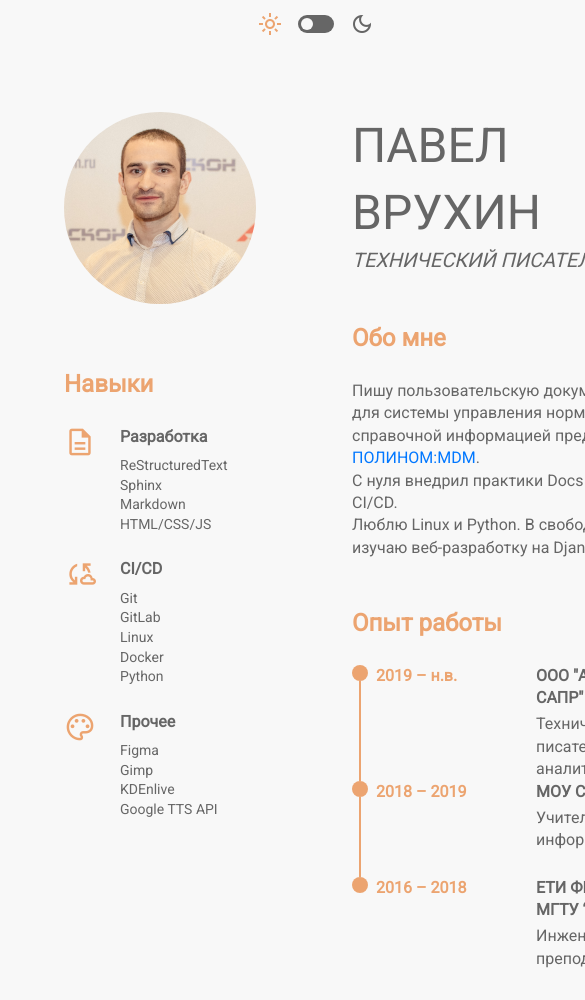
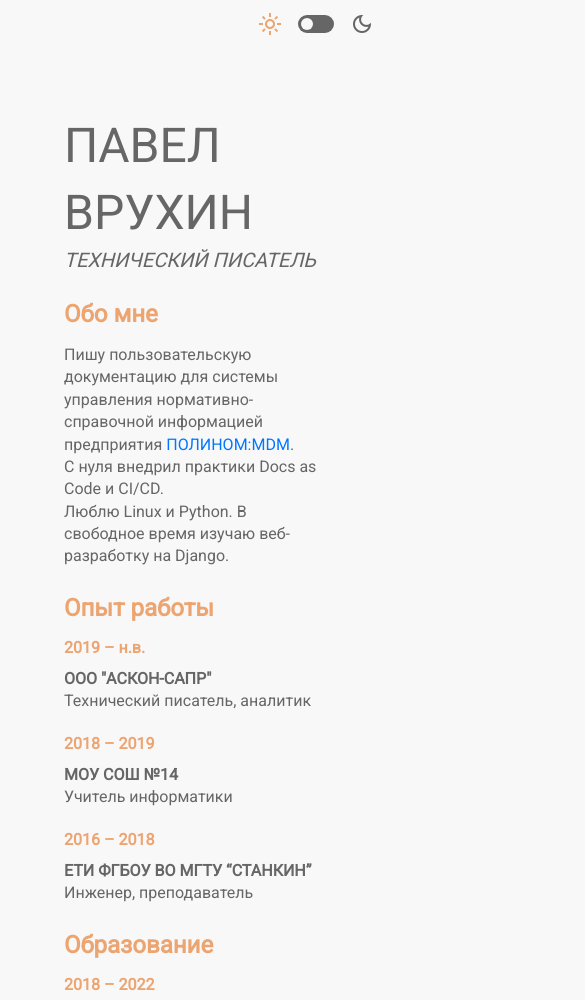
Before and after one commit to vrukhin/vrukhin.github.io, a plain HTML site: page index.html in a window 390 px wide. Shown: the top 1000 px of the page, 585 px wide, since content can reach past the window. Drawn offline with nearby package versions, Linux system fonts and the light colour scheme.

Commit message:
Добавлена поддержка мобильных устройств

```diff
--- a/static/css/bio.css
+++ b/static/css/bio.css
@@ -69,6 +69,7 @@
     width: 128px;
     flex-shrink: 0;
     margin-right: 32px;
+    margin-bottom: 8px;
 }
 
 .timeline-date {
--- a/static/css/style.css
+++ b/static/css/style.css
@@ -46,3 +46,50 @@ a:visited {
         top: 100%;
     }
 }
+
+@media (max-width: 800px) {
+    .section-header {
+        margin-bottom: 12px;
+    }
+    .content {
+        flex-direction: column;
+    }
+    .content-bio {
+        order: -1;
+        padding-left: 0px;
+        padding-bottom: 0px;
+    }
+    .content-bio-item {
+        margin-bottom: 24px;
+    }
+    .content-sidebar {
+        padding-top: 0px;
+    }
+    .content-sidebar-photo {
+        display: none;
+    }
+    .section-skills {
+        flex-direction: row;
+        align-items: flex-start;
+        flex-wrap: wrap;
+    }
+    .section-skills-item {
+        padding-right: 32px;
+        align-items: flex-start;
+    }
+    .section-skills-item-icon {
+        margin-right: 16px;
+    }
+}
+
+@media (max-width: 600px) {
+    .timeline-item {
+        flex-direction: column;
+    }
+    .timeline-item-separator {
+        display: none;
+    }
+    .timeline-item-content .section-subheader {
+        margin-bottom: 0px;
+    }
+}
```
